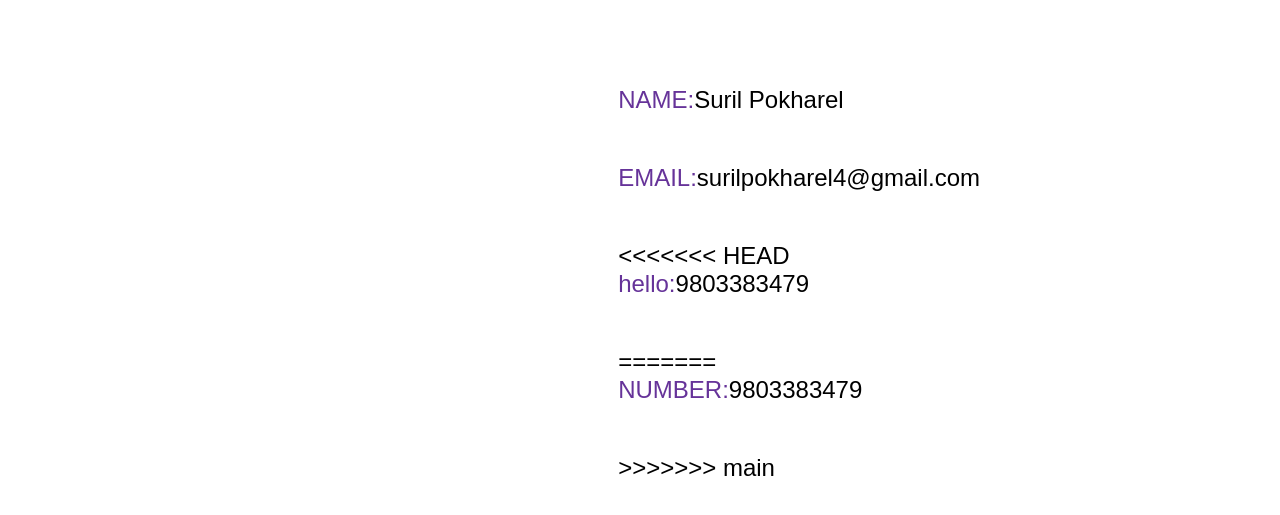
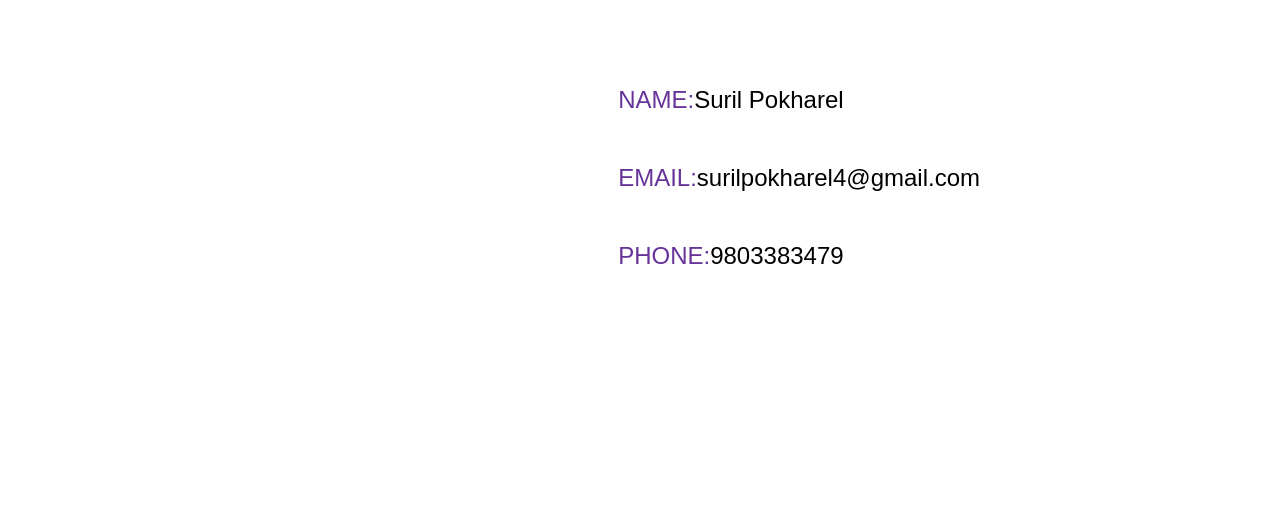
Before and after one commit to iamsuril1/personal_portfolio, a plain HTML site: page index.html in a window 1280 px wide. Shown: the part 49-564 px from the top of the page. Drawn offline with Linux system fonts and the light colour scheme.

Commit message:
Edited span

```diff
--- a/index.html
+++ b/index.html
@@ -28,11 +28,7 @@
             <ul class="body_ul">
                 <li><span>NAME:</span>Suril Pokharel</li>
                 <li><span>EMAIL:</span>surilpokharel4@gmail.com</li>
-<<<<<<< HEAD
-                <li><span>hello:</span>9803383479</li>
-=======
-                <li><span>NUMBER:</span>9803383479</li>
->>>>>>> main
+                <li><span>PHONE:</span>9803383479</li>
             </ul>
         </div>
     </section>
```
